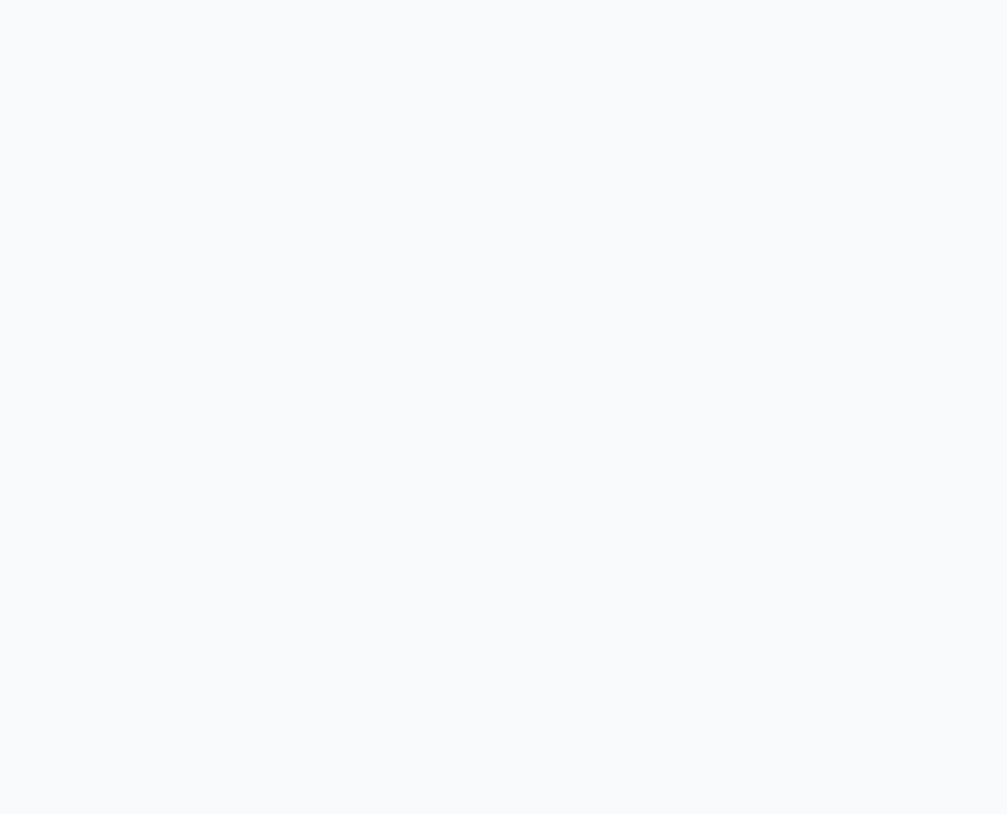
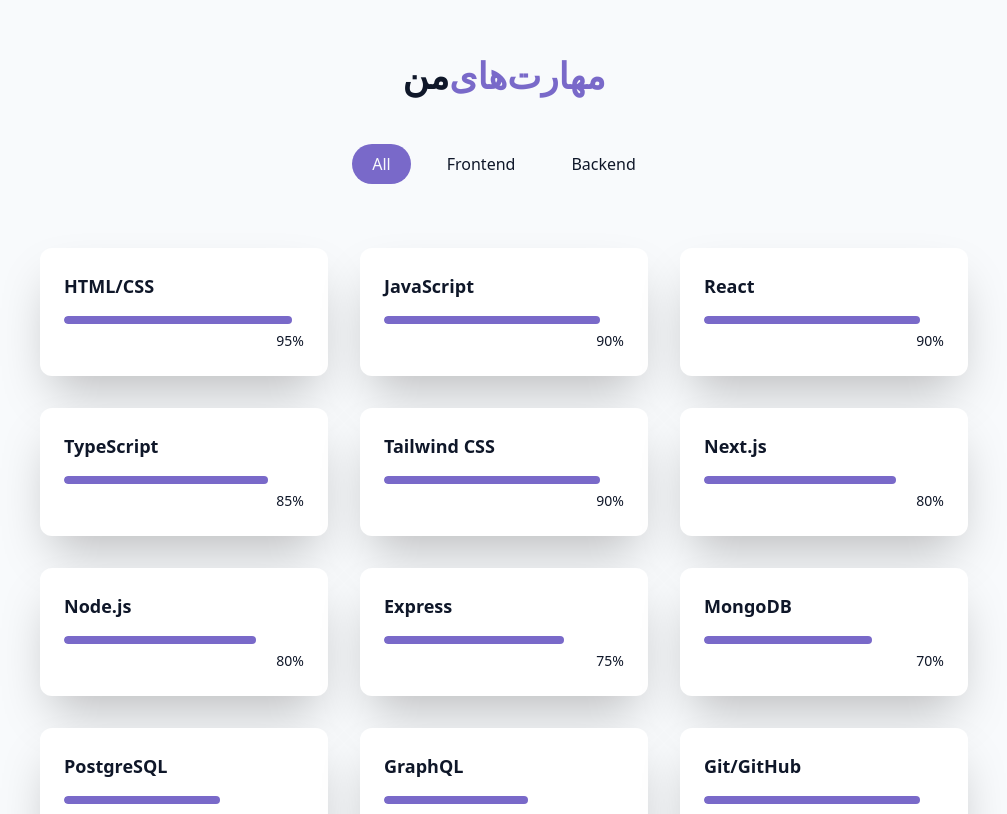
Before and after one commit to mhselfs/MHselfsPortfilo, a React (Vite) app: page / in a window 1280 px wide. Shown: the part 1972-2786 px from the top of the page, without its empty margins (136-1143 px from the left). Before the commit the page ends 1900 px from the top, so only its background shows below. Built offline with nearby package versions, Linux system fonts and the light colour scheme.

Commit message:
Skills Section added

```diff
--- /dev/null
+++ b/src/Component/Projects.jsx
@@ -0,0 +1,9 @@
+import React from 'react'
+
+const Projects = () => {
+  return (
+    <div>Projects</div>
+  )
+}
+
+export default Projects
--- /dev/null
+++ b/src/Component/Skills.jsx
@@ -0,0 +1,85 @@
+import React from 'react'
+import { useState } from "react";
+import { cn } from "@/lib/utils";
+import { Key } from 'lucide-react';
+
+const skills = [
+    // Frontend
+    { name: "HTML/CSS", level: 95, category: "frontend" },
+    { name: "JavaScript", level: 90, category: "frontend" },
+    { name: "React", level: 90, category: "frontend" },
+    { name: "TypeScript", level: 85, category: "frontend" },
+    { name: "Tailwind CSS", level: 90, category: "frontend" },
+    { name: "Next.js", level: 80, category: "frontend" },
+
+    // Backend
+    { name: "Node.js", level: 80, category: "backend" },
+    { name: "Express", level: 75, category: "backend" },
+    { name: "MongoDB", level: 70, category: "backend" },
+    { name: "PostgreSQL", level: 65, category: "backend" },
+    { name: "GraphQL", level: 60, category: "backend" },
+
+    // Tools
+    { name: "Git/GitHub", level: 90, category: "tools" },
+    { name: "Docker", level: 70, category: "tools" },
+    { name: "Figma", level: 85, category: "tools" },
+    { name: "VS Code", level: 95, category: "tools" },
+];
+const Categorys = ["all", "frontend", "backend"];
+const Skills = () => {
+    const [activecategory, setActiveCategory] = useState("all")
+    const fillteredSkills = skills.filter((skill) => activecategory === "all" || skill.category === activecategory)
+    return (
+        <section id='skills' className='py-24 px-4 bg-pri'>
+            <div className='container mx-auto max-w-5xl'>
+                <h2 className='text-3xl md:text-4xl font-bold mb-12 text-center'>
+                    <span className='text-primary'>
+                        ‌مهارت‌های
+                    </span>
+                    ‌من‌
+                </h2>
+
+                <div className='flex flex-wrap justify-center gap-4 mb-12'>
+                    {Categorys.map(
+                        (category, key) => (
+                            <button onClick={() => setActiveCategory(category)} key={key} className={cn("px-5 py-2 rounded-full transition-colors duration-300 capitalize", activecategory === category ? "bg-primary text-primary-foreground" : "bg-secendary text-foreground hover:bg-primary")}>{category}</button>
+                        )
+                    )}
+                </div>
+                <div className='grid grid-cols-1 sm:grid-cols-2 lg:grid-cols-3'>
+                    {
+                        fillteredSkills.map(
+                            (skill, key) => (
+
+                                <div key={key} className='bg-card p-6 rounded-xl shadow-2xl cart-hover m-4'>
+                                    <div className='text-left mb-4'>
+                                        <h3 className='font-semibold text-lg' >
+                                            {skill.name}
+                                        </h3>
+                                    </div>
+                                    <div className='w-full bg-secondary/30 h-2 rounded-full overflow-hidden'>
+                                        <div className='bg-primary h-2 rounded-full origin-left animate-[grow_1.5s_ease-out]' style={
+                                            {
+                                                width: skill.level + "%"
+                                            }
+                                        }>
+                                        </div>
+                                    </div>
+                                    {/* Skill Level Present */}
+                                    <div className="text-right mt-1">
+                                        <span className="text-sm text-muted-foreground">
+                                            {skill.level}%
+                                        </span>
+                                    </div>
+                                </div>
+                            )
+                        )
+                    }
+
+                </div>
+            </div>
+        </section>
+    )
+}
+
+export default Skills
--- a/src/Pages/Home.jsx
+++ b/src/Pages/Home.jsx
@@ -4,6 +4,8 @@
 import NavBar from '../Component/NavBar'
 import HeroSection from '../Component/HeroSection'
 import AboutMe from '../Component/AboutMe'
+import Skills from '../Component/Skills'
+import Projects from '../Component/Projects'
 
 function Home() {
   return (
@@ -15,6 +17,7 @@
       <main>
         <HeroSection />
         <AboutMe />
+        <Skills />
       </main>
     </div>
   )
```
